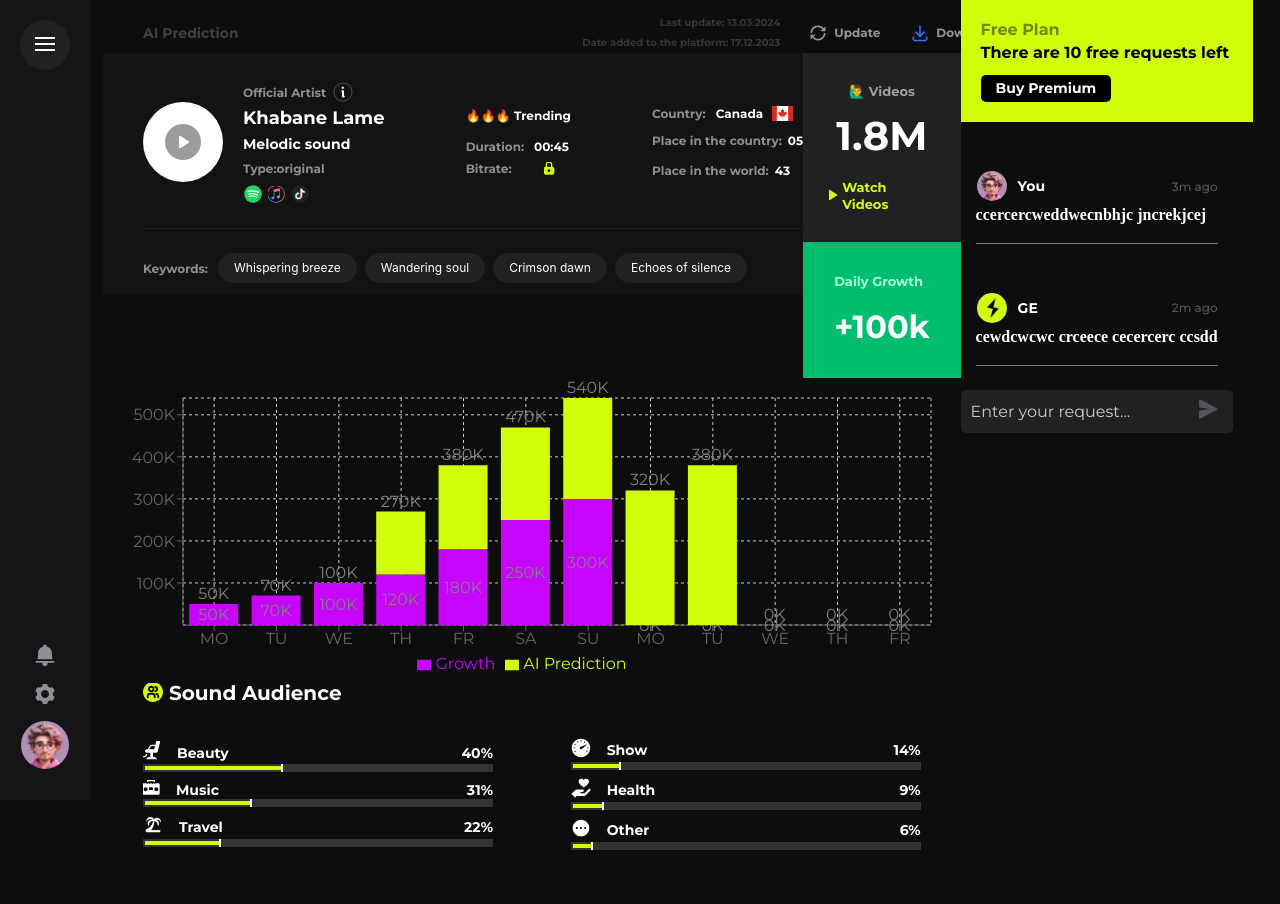
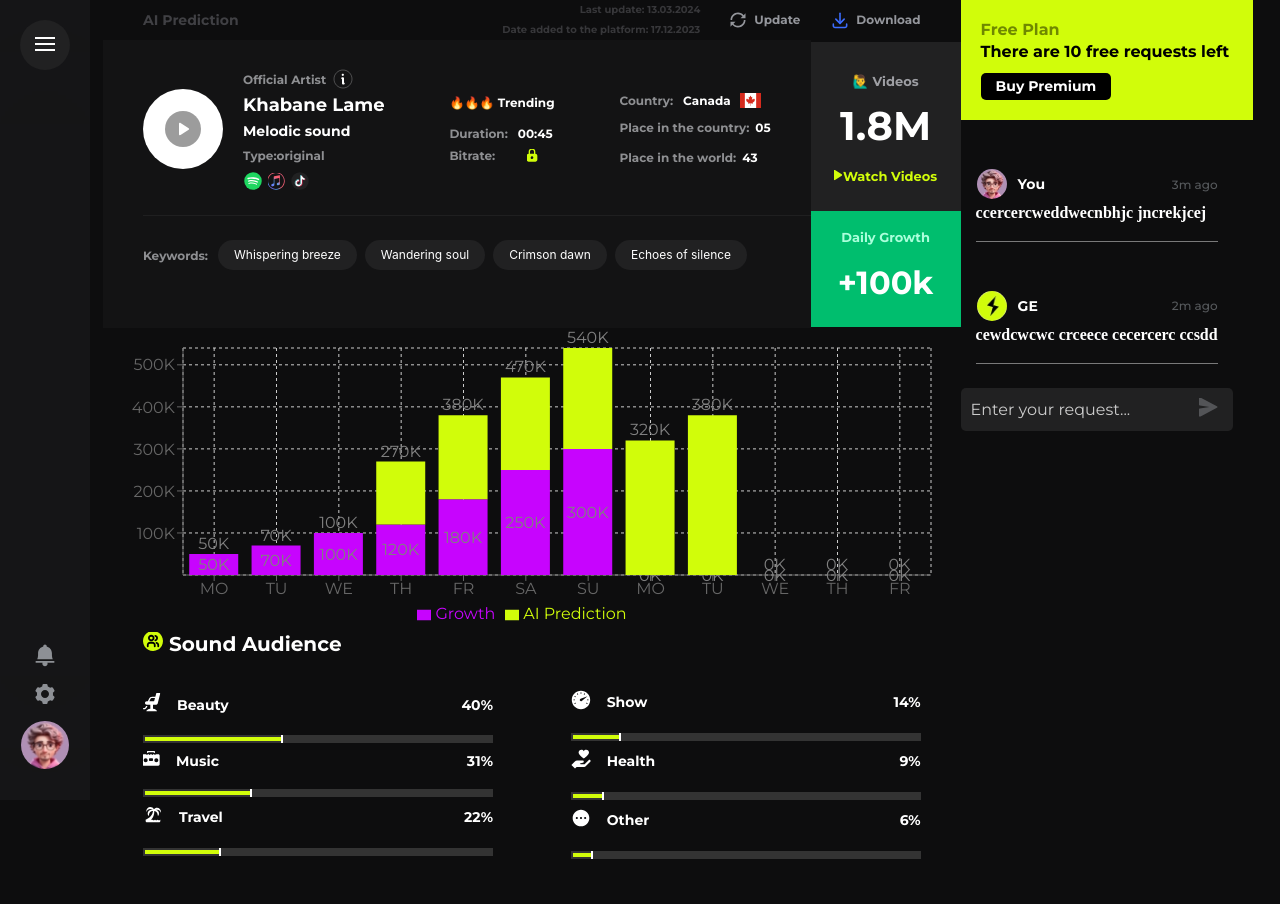
Before and after one commit to vladyslavZinchenko77/flai, a React (Vite) app: page / in a window 1280 px wide. Shown: the top 904 px of the page. Built offline with nearby package versions, Linux system fonts and the light colour scheme.

Commit message:
fixed titles

```diff
--- a/src/components/Common/CustomText/CustomText.jsx
+++ b/src/components/Common/CustomText/CustomText.jsx
@@ -5,6 +5,6 @@ const CustomText = styled.p`
   font-size: ${(props) => props.fontSize};
   margin: ${(props) => props.margin};
   font-weight: 600;
-  line-height: 1.25;
+
 `
 export default CustomText
--- a/src/components/Common/HorizontalProgress/HorizontalProgress.jsx
+++ b/src/components/Common/HorizontalProgress/HorizontalProgress.jsx
@@ -9,6 +9,7 @@ const ProgressContainer = styled.div`
 `
 
 const ProgressBar = styled.div`
+margin-top: 19px;
   height: 4px;
   padding: 2px;
   background-color: #333333;
--- a/src/components/Common/SectionTitle/SectionTitle.jsx
+++ b/src/components/Common/SectionTitle/SectionTitle.jsx
@@ -4,6 +4,7 @@ import styled from 'styled-components'
 const TitleSectionStyled = styled.div`
   display: flex;
   align-items: center;
+
   .title {
     color: #ffffff;
     font-family: Montserrat;
--- a/src/pages/GeneralPage/components/GeneralPageHeader/GeneralPageHeader.jsx
+++ b/src/pages/GeneralPage/components/GeneralPageHeader/GeneralPageHeader.jsx
@@ -1,12 +1,18 @@
 import styled from 'styled-components'
 import SvgIcon from '../../../../components/Common/SvgIcon/SvgIcon'
+
+
+const SectionContainer = styled.div`
+  padding: 0 40px;
+
+`
 
 const HeaderWrapper = styled.div`
   width: 100%;
   display: flex;
   justify-content: space-between;
   align-items: center;
-  margin: 13px 40px 0 40px;
+
 `
 
 const HeaderTitle = styled.h4`
@@ -57,6 +63,7 @@ const HeaderBtn = styled.button`
 
 const GeneralPageHeader = () => {
   return (
+    <SectionContainer>
     <HeaderWrapper>
       <HeaderTitle>AI Prediction</HeaderTitle>
       <HeaderUpdateGroup>
@@ -77,6 +84,7 @@ const GeneralPageHeader = () => {
         </HeaderBtnGroup>
       </HeaderUpdateGroup>
     </HeaderWrapper>
+    </SectionContainer>
   )
 }
 
--- a/src/pages/GeneralPage/components/MainInfoSection/MainInfoSection.jsx
+++ b/src/pages/GeneralPage/components/MainInfoSection/MainInfoSection.jsx
@@ -9,15 +9,16 @@ import VideosCounter from './components/VideosCounter'
 
 const MainInfoSectionStyled = styled.section`
   width: 100%;
+  height: 249px;
   padding: 27px 0 12px 40px;
   background: rgb(19, 19, 20);
 `
 
 const MainInfoSection = () => {
   return (
-    <Flex justifyContent="space-between" alignItems="flex-start">
+    <Flex justifyContent="space-between" alignItems="center">
       <MainInfoSectionStyled>
-        <Flex justifyContent="space-between">
+        <Flex justifyContent="space-between" margin="0 40px 0 0">
           <GeneralInfo />
           <TrackInfo />
           <CountryInfo />
--- a/src/pages/GeneralPage/components/MainInfoSection/components/Keywords.jsx
+++ b/src/pages/GeneralPage/components/MainInfoSection/components/Keywords.jsx
@@ -4,7 +4,7 @@ import Flex from '../../../../../components/Common/Flex/Flex'
 
 const Keywords = () => {
   return (
-    <div>
+
       <Flex>
         <CustomText fontSize="12px" color="#8E8F92">
           Keywords:
@@ -56,7 +56,7 @@ const Keywords = () => {
           </Tag>
         </Flex>
       </Flex>
-    </div>
+
   )
 }
 
--- a/src/pages/GeneralPage/components/MainInfoSection/components/VideosCounter.jsx
+++ b/src/pages/GeneralPage/components/MainInfoSection/components/VideosCounter.jsx
@@ -6,40 +6,45 @@ import SvgIcon from '../../../../../components/Common/SvgIcon/SvgIcon'
 
 const VideosCounterStyled = styled.div`
   display: flex;
+  width: 150px;
   flex-direction: column;
   align-items: center;
   background: rgb(33, 33, 34);
   backdrop-filter: blur(100px);
-  padding: 30px 26px;
+
 `
 
 const DailyGrowthStyled = styled.div`
-  padding: 31px;
+display: flex;
+flex-direction: column;
+align-items: center;
+
+  width: 150px;
   background: rgb(0, 190, 110);
 `
 
 const VideosCounter = () => {
   return (
-    <Flex flexDirection="column">
+    <Flex flexDirection="column" >
       <VideosCounterStyled>
-        <CustomText fontSize="13px" color="#9E9FA4">
+        <CustomText margin="31px 0 0 0" fontSize="13px" color="#9E9FA4" >
           🙋‍♂️ Videos
         </CustomText>
-        <CustomText margin="12px 0 0" fontSize="40px" color="#FFFFFF">
+        <CustomText margin="12px 0 0 0" fontSize="40px" color="#FFFFFF" >
           1.8M
         </CustomText>
-        <Flex style={{ marginTop: 18 }}>
+        <Flex style={{ margin: "18px 0  27px 0" }}>
           <SvgIcon name={'play-simple'} />
-          <CustomText margin="0 0 0 4px" fontSize="13px" color="#D1FD0A">
+          <CustomText  fontSize="13px" color="#D1FD0A">
             Watch Videos
           </CustomText>
         </Flex>
       </VideosCounterStyled>
       <DailyGrowthStyled>
-        <CustomText fontSize="13px" color="#AAFFDB">
+        <CustomText margin="18px 0 0 0" fontSize="13px" color="#AAFFDB">
           Daily Growth
         </CustomText>
-        <CustomText margin="18px 0 0 0" fontSize="32px" color="#FFFFFF">
+        <CustomText margin="18px 0 25px 0" fontSize="32px" color="#FFFFFF">
           +100k
         </CustomText>
       </DailyGrowthStyled>
--- a/src/pages/GeneralPage/components/RecommendationsSection/RecommendationsSection.jsx
+++ b/src/pages/GeneralPage/components/RecommendationsSection/RecommendationsSection.jsx
@@ -10,7 +10,7 @@ const { TabPane } = Tabs
 const StyledTabs = styled(Tabs)`
   .ant-tabs-nav {
     .ant-tabs-tab {
-      color: #8e8f92; /* Цвет текста неактивных вкладок */
+      color: #8e8f92;
     }
 
     .ant-tabs-tab-active {
--- a/src/pages/GeneralPage/components/RelatedSoundsSection/RelatedSoundsSection.jsx
+++ b/src/pages/GeneralPage/components/RelatedSoundsSection/RelatedSoundsSection.jsx
@@ -3,6 +3,7 @@ import SvgIcon from '../../../../components/Common/SvgIcon/SvgIcon'
 import Flex from '../../../../components/Common/Flex/Flex'
 import CustomText from '../../../../components/Common/CustomText/CustomText'
 import YellowBtn from '../../../../components/Common/YellowBtn/YellowBtn'
+import SectionTitle from '../../../../components/Common/SectionTitle/SectionTitle'
 
 const SectionContainer = styled.div`
   padding: 0 40px;
@@ -24,15 +25,8 @@ const RelatedSoundsSection = () => {
   return (
     <SectionContainer>
       <section>
-        <Flex>
-          <SvgIcon name={'related'} margin={'0 6px 0 0'} />
-          <CustomText fontsize="20px" color="#D1FD0A">
-            Related
-          </CustomText>
-          <CustomText fontsize="20px" color="#FFFFFF">
-            Sounds
-          </CustomText>
-        </Flex>
+
+        <SectionTitle icon={<SvgIcon  name={'related'}/>}><span className='colored'>Related</span>  Sounds</SectionTitle>
         <NotifyMeContainer>
           <NotifyMe>
             <SvgIcon name="bell-clipart" />
--- a/src/pages/GeneralPage/components/SoundAudienceSection/SoundAudienceSection.jsx
+++ b/src/pages/GeneralPage/components/SoundAudienceSection/SoundAudienceSection.jsx
@@ -2,6 +2,7 @@ import SvgIcon from '../../../../components/Common/SvgIcon/SvgIcon'
 import styled from 'styled-components'
 import HorizontalProgress from '../../../../components/Common/HorizontalProgress/HorizontalProgress'
 import Flex from '../../../../components/Common/Flex/Flex'
+import SectionTitle from '../../../../components/Common/SectionTitle/SectionTitle'
 
 const SectionContainer = styled.div`
   padding: 0 40px;
@@ -23,12 +24,7 @@ const SoundAudienceSection = () => {
   return (
     <SectionContainer>
       <section>
-        <Flex>
-          <SvgIcon name={'people'} margin={'0 6px 0 0'} />
-          <SectionTitleStyled fontsize="20px">
-            Sound Audience
-          </SectionTitleStyled>
-        </Flex>
+        <SectionTitle icon={<SvgIcon name={'people'}/>}>Sound Audience</SectionTitle>
 
         <Flex justifyContent="space-between" margin="30px 0 0 0">
           <PrograssesContainer>
```
